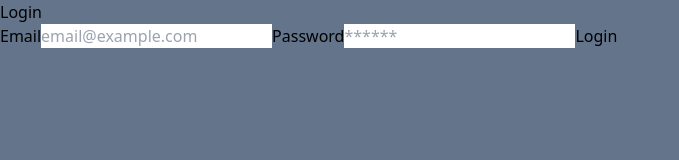
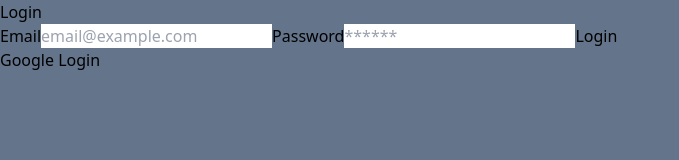
Before and after one commit to Juan-David-Orozco/auth-firebase-react, a React (Create React App) app: page /login in a window 1280 px wide. Shown: the top 160 px of the page, without its empty margins (0-679 px from the left). Built offline with nearby package versions, Linux system fonts and the light colour scheme; no server answers.

Commit message:
config - Google Login

```diff
--- a/src/components/Alert.js
+++ b/src/components/Alert.js
@@ -0,0 +1,5 @@
+export function Alert({message}) {
+  return (
+    <span>{message}</span>
+  )
+}
--- a/src/components/Home.js
+++ b/src/components/Home.js
@@ -4,8 +4,14 @@ export function Home() {
 
   const { user, logout, loading } = useAuth()
 
+  console.log(user)
+
   const handleLogout = async () => {
-    await logout()
+    try {
+      await logout()
+    } catch (error) {
+      console.log(error)
+    }
   }
 
   if(loading) return <h1>Loading</h1>
@@ -13,7 +19,7 @@ export function Home() {
   return (
     <div>
       <h2>Home</h2>
-      <p>Welcome: {user.email}</p>
+      <p>Welcome: {user.displayName || user.email}</p>
       <button onClick={handleLogout}>Logout</button>
     </div>
   )
--- a/src/components/Login.js
+++ b/src/components/Login.js
@@ -1,6 +1,7 @@
 import { useState } from 'react'
 import { useAuth } from '../context/authContext'
 import { useNavigate } from 'react-router-dom'
+import { Alert } from './Alert'
 
 export function Login() {
 
@@ -10,7 +11,7 @@ export function Login() {
 
   const [error, setError] = useState()
 
-  const { login } = useAuth()
+  const { login, loginWithGoogle } = useAuth()
 
   const navigate = useNavigate()
 
@@ -35,10 +36,20 @@ export function Login() {
     }
   }
 
+  const handleGoogleLogin = async () => {
+    try {
+      //throw new Error("google error")
+      await loginWithGoogle()
+      navigate("/")
+    } catch (error) {
+      setError(error.message)
+    }
+  }
+
   return(
     <div>
       <h2>Login</h2>
-      {error && <p>{error}</p> }
+      {error && <Alert message={error}/>}
       <form onSubmit={handleSubmit}>
         <label htmlFor="email">Email</label>
         <input
@@ -54,6 +65,9 @@ export function Login() {
         />
         <button>Login</button>
       </form>
+
+      <button onClick={handleGoogleLogin}>Google Login</button>
+
     </div>
   )
 }
--- a/src/components/Register.js
+++ b/src/components/Register.js
@@ -1,6 +1,7 @@
 import { useState } from 'react'
 import { useAuth } from '../context/authContext'
 import { useNavigate } from 'react-router-dom'
+import { Alert } from './Alert'
 
 export function Register() {
 
@@ -38,7 +39,7 @@ export function Register() {
   return(
     <div>
       <h2>Register</h2>
-      {error && <p>{error}</p> }
+      {error && <Alert message={error}/>}
       <form onSubmit={handleSubmit}>
         <label htmlFor="email">Email</label>
         <input
--- a/src/context/authContext.js
+++ b/src/context/authContext.js
@@ -3,7 +3,9 @@ import {
   createUserWithEmailAndPassword,
   signInWithEmailAndPassword,
   signOut,
-  onAuthStateChanged
+  onAuthStateChanged,
+  GoogleAuthProvider,
+  signInWithPopup
  } from 'firebase/auth'
 import { auth } from '../firebase'
 
@@ -33,6 +35,11 @@ export function AuthProvider({children}) {
     return signOut(auth)
   }
 
+  const loginWithGoogle = () => {
+    const googleProvider = new GoogleAuthProvider()
+    return signInWithPopup(auth, googleProvider)
+  }
+
   useEffect(() => {
     //console.log('Auth provider loaded')
     const unsubscribe = onAuthStateChanged(auth, currentUser => {
@@ -43,9 +50,9 @@ export function AuthProvider({children}) {
   },[])
 
   return (
-    <authContext.Provider value={{
-      register, login, user, logout, loading
-    }}>
+    <authContext.Provider
+      value={{ register, login, user, logout, loading, loginWithGoogle }}
+    >
       {children}
     </authContext.Provider>
   )
```
